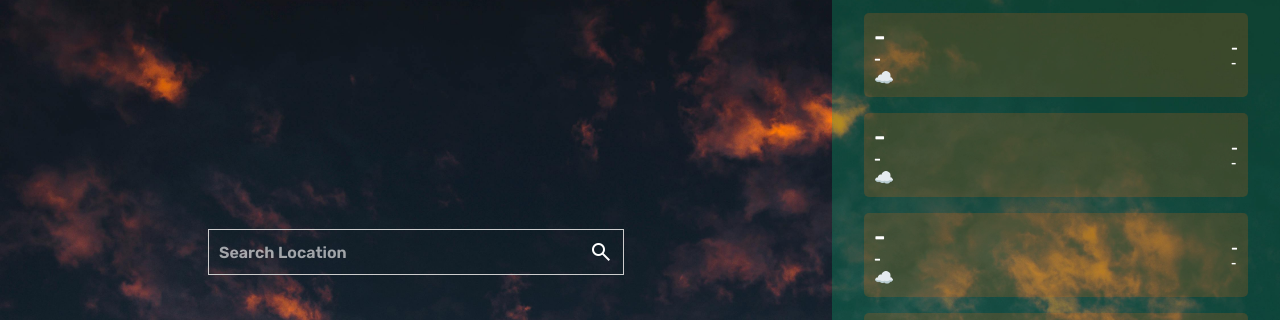
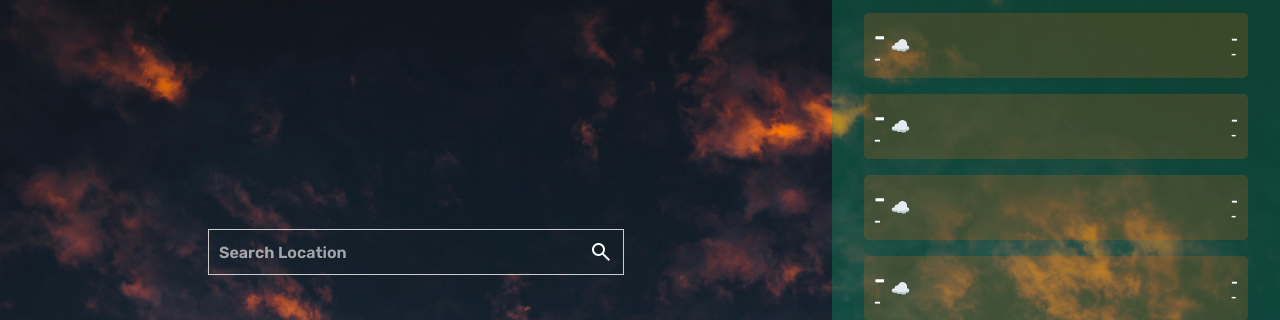
Before and after one commit to Abdl-Hafeez/weathery, a website built with webpack: page src/template.html in a window 1280 px wide. Shown: the part 85-405 px from the top of the page. Built offline with nearby package versions, Linux system fonts and the light colour scheme; no server answers; a web font is replaced by a local one.

Commit message:
Make the added containers flex containers

```diff
--- a/src/style.css
+++ b/src/style.css
@@ -176,7 +176,13 @@ hr {
     transition: color 1s;
 }
 
-.day div {
+.next-days-temp-and-condition {
+    display: flex;
+    align-items: center;
+    gap: 5px;
+}
+
+.next-days-temp-and-condition > div, .next-days-weekday-and-date {
     display: flex;
     flex-direction: column;
 }
```
